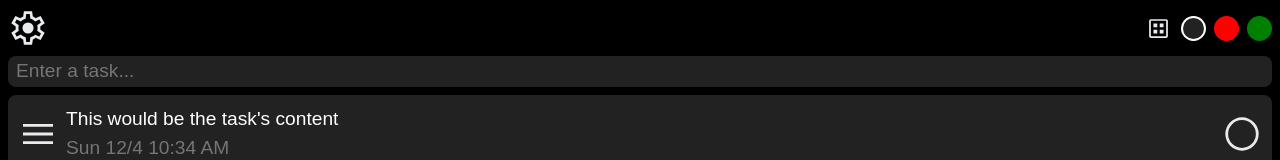
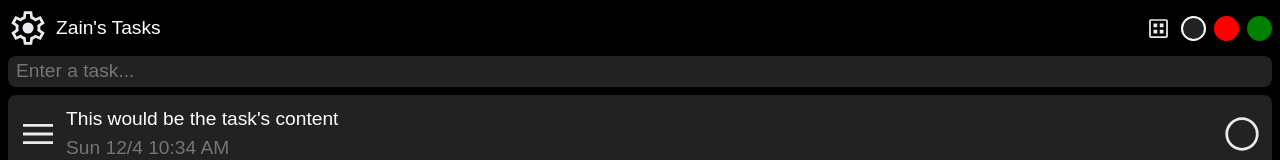
Before and after one commit to PROMCz11/taskmanagermobile, a SvelteKit app: page / in a window 1280 px wide. Shown: the top 160 px of the page. Built offline with nearby package versions, Linux system fonts and the light colour scheme.

Commit message:
Adding a username to the navbar

```diff
--- a/src/routes/+page.svelte
+++ b/src/routes/+page.svelte
@@ -12,6 +12,7 @@
 <div class="controls">
     <div class="navbar">
         <button class="settings"><img src={settingsIconSrc} alt="settings"></button>
+        <p>Zain's Tasks</p>
         <div class="filters">
             <div class="all-filter">
                 <img src={allTasksIconSrc} alt="all tasks">
@@ -69,7 +70,7 @@
 
     .navbar {
         display: flex;
-        justify-content: space-between;
+        gap: .5rem;
         align-items: center;
     }
 
@@ -96,6 +97,7 @@
         display: flex;
         align-items: center;
         gap: .5rem;
+        margin-left: auto;
     }
 
     .filters > * {
```
